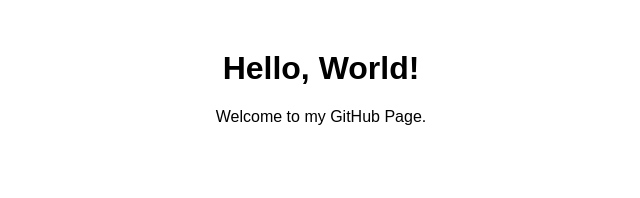
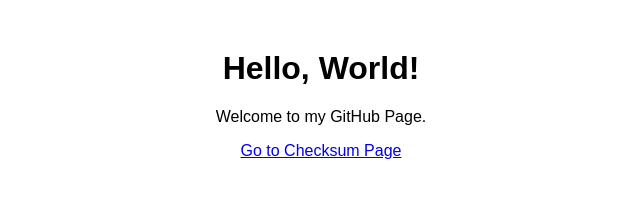
Before and after one commit to lidonglei1/lidonglei1.github.io, a plain HTML site: page index.html in a window 1280 px wide. Shown: the whole page, without its empty margins (319-959 px from the left). Drawn offline with Linux system fonts and the light colour scheme.

Commit message:
主页添加和校验链接

```diff
--- a/index.html
+++ b/index.html
@@ -9,5 +9,6 @@
 <body>
     <h1>Hello, World!</h1>
     <p>Welcome to my GitHub Page.</p>
+    <a href="https://lidonglei1.github.io/checksum.html">Go to Checksum Page</a>
 </body>
 </html>
```
